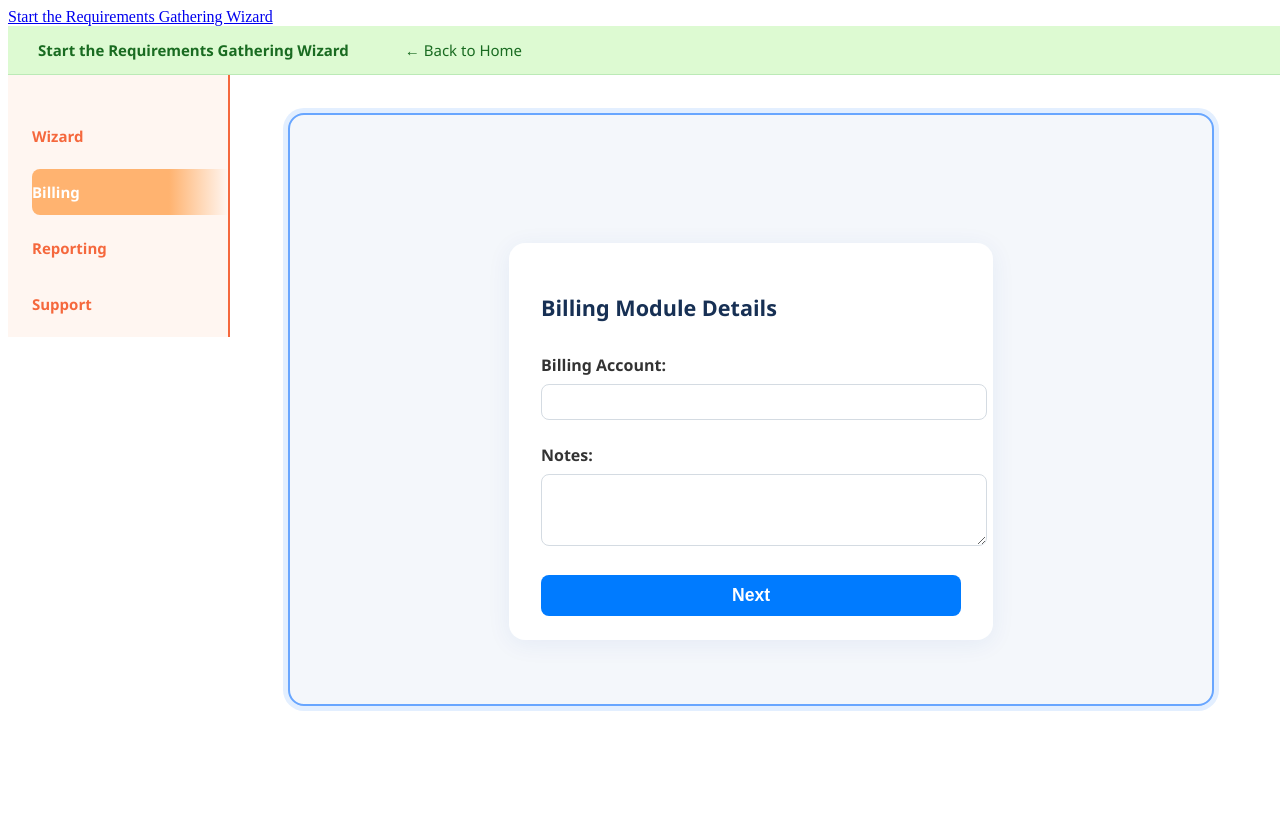
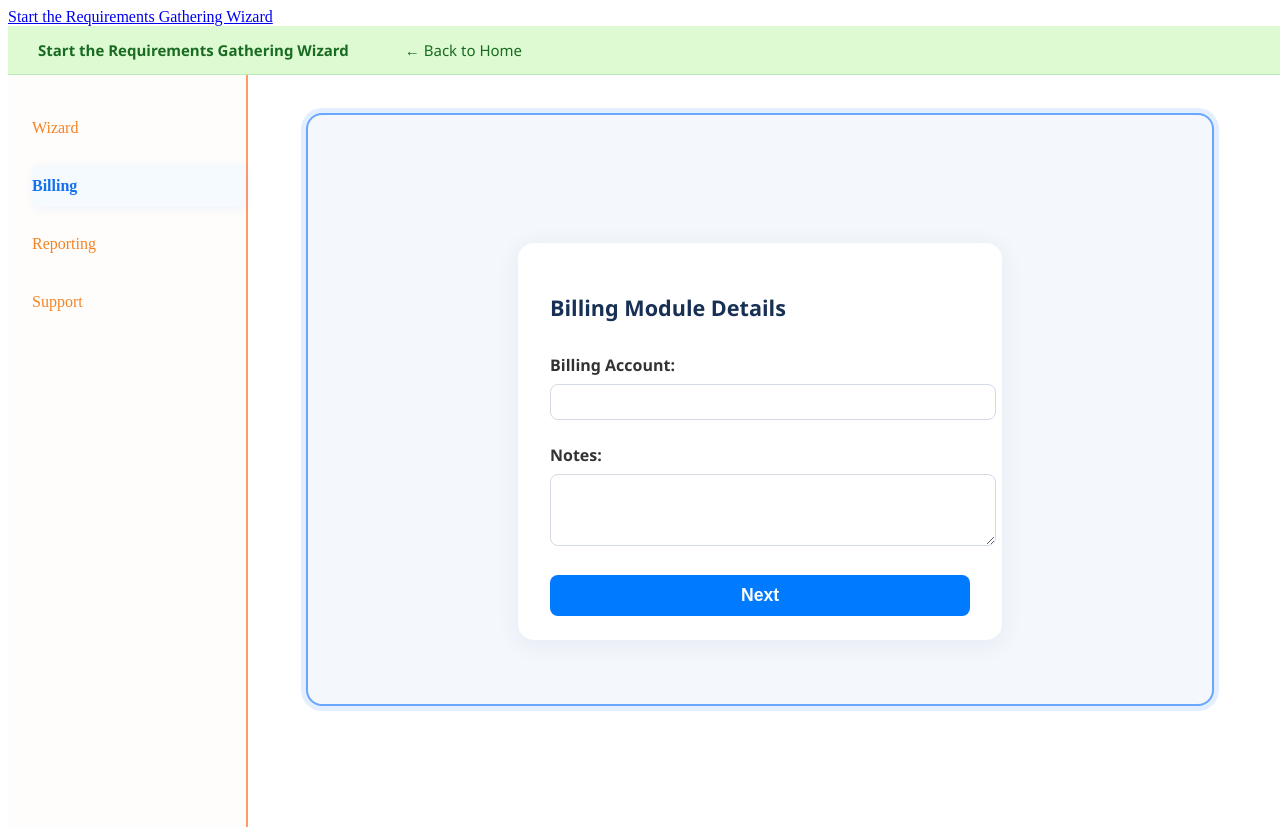
Before and after one commit to Xiaoliuliu666-leaner/Test.Onboarding, an Angular app: page /requirements/wizard/module-billing in a window 1280 px wide. Shown: the top 835 px of the page. Built offline with nearby package versions, Linux system fonts and the light colour scheme.

Commit message:
unify sidebar look for all module pages

```diff
--- a/src/app/requirements-wizard/module-user-billing.component.scss
+++ b/src/app/requirements-wizard/module-user-billing.component.scss
@@ -38,32 +38,47 @@ body {
 
 /* 左侧红边栏+浅橙色 */
 .wizard-sidebar {
-  flex: 0 0 220px;
-  background: #fff6f1;
-  border-right: 2.5px solid #f5683d;
-  padding: 38px 0 0 0;
-  font-family: 'Segoe UI', sans-serif;
-  font-size: 15px;
-  height: 100%;
+  flex: 0 0 240px;
+  background: #fffdfb;
+  border-right: 2px solid #ff9966;
+  padding: 32px 0 0 0;
+  font-size: 16px;
+  min-height: 0;
+  box-sizing: border-box;
 
   ul {
     list-style: none;
+    margin: 0;
     padding: 0 0 0 24px;
-    margin: 0;
   }
+
   li {
-    padding: 13px 8px 13px 0;
-    margin-bottom: 10px;
+    margin-bottom: 16px;
+    padding: 12px 10px 12px 0;
     border-radius: 8px 0 0 8px;
-    color: #f5683d;
-    font-weight: 600;
+    color: #f38424;
+    font-weight: 500;
     background: none;
+    cursor: pointer;
     transition: background 0.2s, color 0.2s;
+    font-size: 1rem;
+
     &.active {
-      background: linear-gradient(90deg, #ffb370 70%, #fff6f1 100%);
-      color: #fff;
+      background: #f5faff;
+      color: #1570ef;
       font-weight: bold;
+      box-shadow: 0 2px 8px rgba(50,112,255,0.08);
     }
+  }
+
+  .step-summary-item {
+    margin: 2px 0 10px 16px;
+    font-size: 13px;
+    color: #8b6a3f;
+    opacity: 0.85;
+    background: none;
+    border-radius: 0;
+    font-weight: normal;
   }
 }
 
--- a/src/app/requirements-wizard/module-user-management.component.scss
+++ b/src/app/requirements-wizard/module-user-management.component.scss
@@ -38,32 +38,47 @@ body {
 
 /* 左侧红边栏+浅橙色 */
 .wizard-sidebar {
-  flex: 0 0 220px;
-  background: #fff6f1;
-  border-right: 2.5px solid #f5683d;
-  padding: 38px 0 0 0;
-  font-family: 'Segoe UI', sans-serif;
-  font-size: 15px;
-  height: 100%;
+  flex: 0 0 240px;
+  background: #fffdfb;
+  border-right: 2px solid #ff9966;
+  padding: 32px 0 0 0;
+  font-size: 16px;
+  min-height: 0;
+  box-sizing: border-box;
 
   ul {
     list-style: none;
+    margin: 0;
     padding: 0 0 0 24px;
-    margin: 0;
   }
+
   li {
-    padding: 13px 8px 13px 0;
-    margin-bottom: 10px;
+    margin-bottom: 16px;
+    padding: 12px 10px 12px 0;
     border-radius: 8px 0 0 8px;
-    color: #f5683d;
-    font-weight: 600;
+    color: #f38424;
+    font-weight: 500;
     background: none;
+    cursor: pointer;
     transition: background 0.2s, color 0.2s;
+    font-size: 1rem;
+
     &.active {
-      background: linear-gradient(90deg, #ffb370 70%, #fff6f1 100%);
-      color: #fff;
+      background: #f5faff;
+      color: #1570ef;
       font-weight: bold;
+      box-shadow: 0 2px 8px rgba(50,112,255,0.08);
     }
+  }
+
+  .step-summary-item {
+    margin: 2px 0 10px 16px;
+    font-size: 13px;
+    color: #8b6a3f;
+    opacity: 0.85;
+    background: none;
+    border-radius: 0;
+    font-weight: normal;
   }
 }
 
--- a/src/app/requirements-wizard/module-user-reporting.component.scss
+++ b/src/app/requirements-wizard/module-user-reporting.component.scss
@@ -38,32 +38,47 @@ body {
 
 /* 左侧红边栏+浅橙色 */
 .wizard-sidebar {
-  flex: 0 0 220px;
-  background: #fff6f1;
-  border-right: 2.5px solid #f5683d;
-  padding: 38px 0 0 0;
-  font-family: 'Segoe UI', sans-serif;
-  font-size: 15px;
-  height: 100%;
+  flex: 0 0 240px;
+  background: #fffdfb;
+  border-right: 2px solid #ff9966;
+  padding: 32px 0 0 0;
+  font-size: 16px;
+  min-height: 0;
+  box-sizing: border-box;
 
   ul {
     list-style: none;
+    margin: 0;
     padding: 0 0 0 24px;
-    margin: 0;
   }
+
   li {
-    padding: 13px 8px 13px 0;
-    margin-bottom: 10px;
+    margin-bottom: 16px;
+    padding: 12px 10px 12px 0;
     border-radius: 8px 0 0 8px;
-    color: #f5683d;
-    font-weight: 600;
+    color: #f38424;
+    font-weight: 500;
     background: none;
+    cursor: pointer;
     transition: background 0.2s, color 0.2s;
+    font-size: 1rem;
+
     &.active {
-      background: linear-gradient(90deg, #ffb370 70%, #fff6f1 100%);
-      color: #fff;
+      background: #f5faff;
+      color: #1570ef;
       font-weight: bold;
+      box-shadow: 0 2px 8px rgba(50,112,255,0.08);
     }
+  }
+
+  .step-summary-item {
+    margin: 2px 0 10px 16px;
+    font-size: 13px;
+    color: #8b6a3f;
+    opacity: 0.85;
+    background: none;
+    border-radius: 0;
+    font-weight: normal;
   }
 }
 
--- a/src/app/requirements-wizard/module-user-support.component.scss
+++ b/src/app/requirements-wizard/module-user-support.component.scss
@@ -38,32 +38,47 @@ body {
 
 /* 左侧红边栏+浅橙色 */
 .wizard-sidebar {
-  flex: 0 0 220px;
-  background: #fff6f1;
-  border-right: 2.5px solid #f5683d;
-  padding: 38px 0 0 0;
-  font-family: 'Segoe UI', sans-serif;
-  font-size: 15px;
-  height: 100%;
+  flex: 0 0 240px;
+  background: #fffdfb;
+  border-right: 2px solid #ff9966;
+  padding: 32px 0 0 0;
+  font-size: 16px;
+  min-height: 0;
+  box-sizing: border-box;
 
   ul {
     list-style: none;
+    margin: 0;
     padding: 0 0 0 24px;
-    margin: 0;
   }
+
   li {
-    padding: 13px 8px 13px 0;
-    margin-bottom: 10px;
+    margin-bottom: 16px;
+    padding: 12px 10px 12px 0;
     border-radius: 8px 0 0 8px;
-    color: #f5683d;
-    font-weight: 600;
+    color: #f38424;
+    font-weight: 500;
     background: none;
+    cursor: pointer;
     transition: background 0.2s, color 0.2s;
+    font-size: 1rem;
+
     &.active {
-      background: linear-gradient(90deg, #ffb370 70%, #fff6f1 100%);
-      color: #fff;
+      background: #f5faff;
+      color: #1570ef;
       font-weight: bold;
+      box-shadow: 0 2px 8px rgba(50,112,255,0.08);
     }
+  }
+
+  .step-summary-item {
+    margin: 2px 0 10px 16px;
+    font-size: 13px;
+    color: #8b6a3f;
+    opacity: 0.85;
+    background: none;
+    border-radius: 0;
+    font-weight: normal;
   }
 }
 
```
